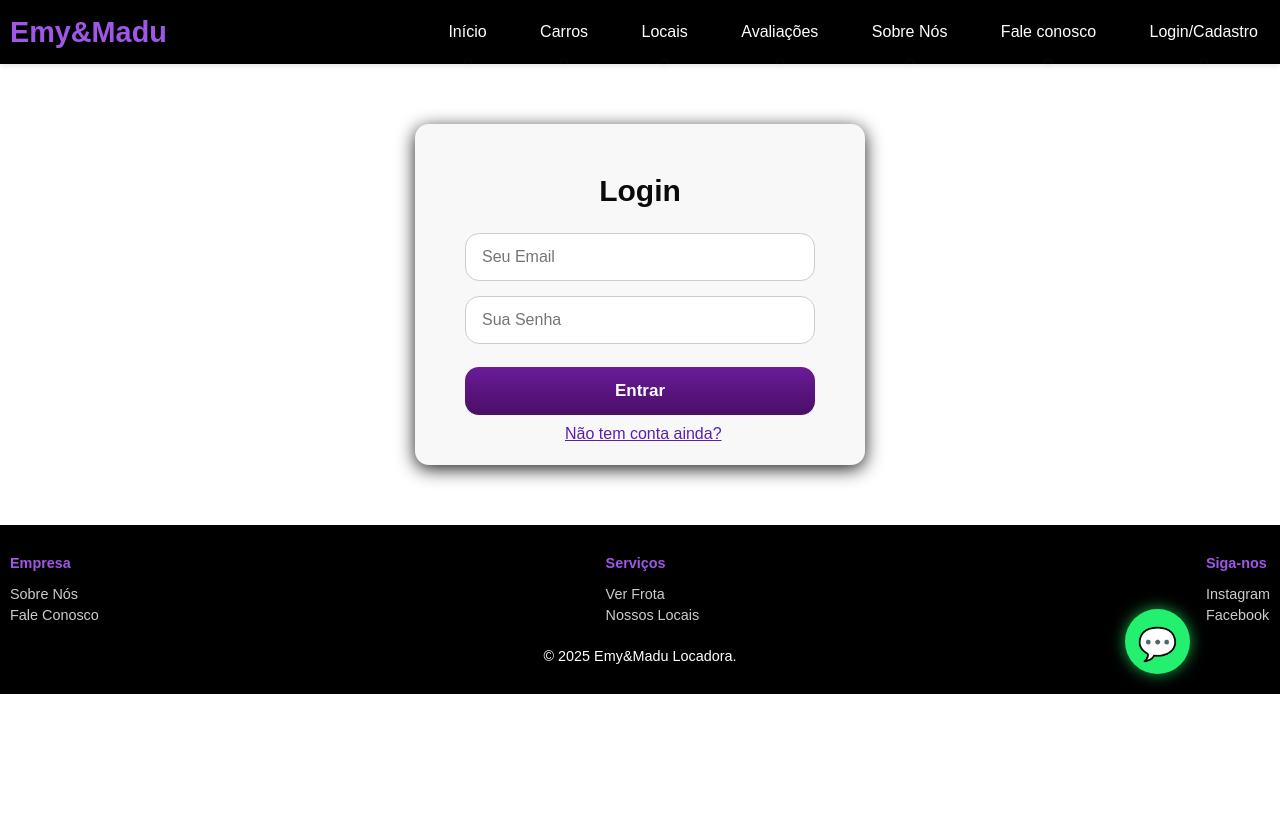
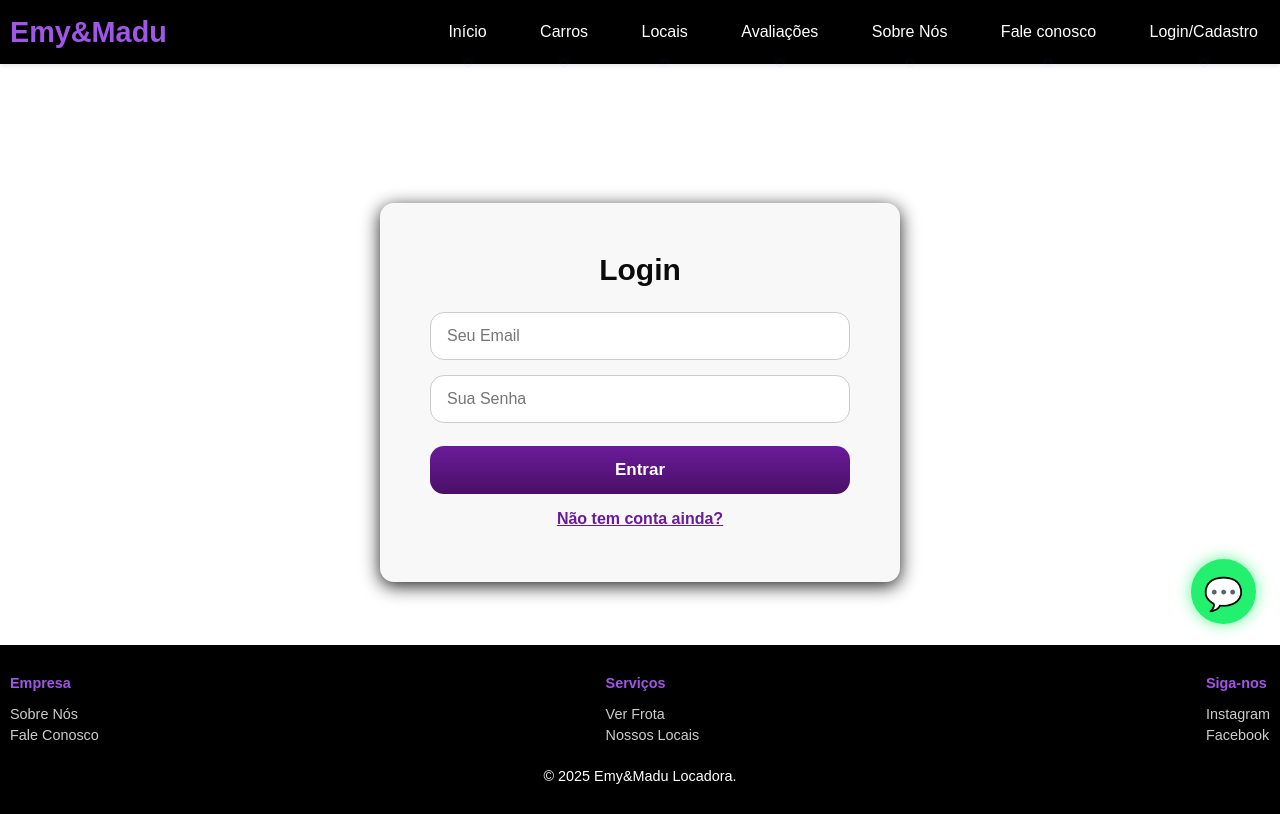
Before and after one commit to madu-fmc/Emy-Madu-aluguel-de-carros, a plain HTML site: page cadastro.html in a window 1280 px wide. Drawn offline with Linux system fonts and the light colour scheme.

Commit message:
fix: Botão do WhatsApp fixo no canto inferior da tela, acima do Footer, fixação do footer na parte inferior da tela

```diff
--- a/cadastro.html
+++ b/cadastro.html
@@ -23,6 +23,7 @@
         </div>
     </header>
 
+    <main class="login-wrapper">
      <section class="area-login">
     <h2 class="titulo-login">Login</h2>
 
@@ -35,6 +36,7 @@
     <a href="criarconta.html" class="bot">Não tem conta ainda?</a>
 
   </section>
+    </main>
 
   <section class="area-cadastro" style="display: none;">
     <h2 class="titulo-login">Cadastro</h2>
--- a/madusite.css
+++ b/madusite.css
@@ -35,6 +35,7 @@ body {
   background-color:rgb(255, 255, 255);
   margin: 0;
   padding: 0;
+  padding-bottom: calc(var(--footer-altura) + 30px);
 }
 
 /*animaçoes*/
@@ -882,6 +883,9 @@ color: var(--roxo);
   gap: 40px;
   padding: 70px 20px;
   background-color: #fff;
+  width: min(1100px, 92vw);
+  margin: clamp(40px, 8vh, 110px) auto;
+  justify-content: center;
 }
 
 
@@ -1045,15 +1049,25 @@ color: var(--roxo);
 
 
 /*login*/
+.login-wrapper {
+    display: flex;
+    justify-content: center;
+    align-items: center;
+    min-height: calc(100vh - var(--footer-altura) - 80px);
+    padding: clamp(70px, 12vh, 140px) 16px 40px;
+}
+
 .area-login {
     background-color: var(--cinza-claro);
     border-radius: var(--raio);
     box-shadow: 0 4px 18px rgba(0, 0, 0, 0.877);
-    width: 90%;
-    max-width: 450px;
-    margin: 60px auto;
+    width: min(520px, 92vw);
+    margin: 0 auto;
     padding: 50px 50px;
     text-align: center;
+    display: flex;
+    flex-direction: column;
+    align-items: center;
 }
 
 
@@ -1127,15 +1141,27 @@ color: var(--roxo);
 
 }
 
+.area-login .bot {
+    position: static;
+    margin-top: 16px;
+    margin-bottom: 4px;
+    color: var(--roxo);
+    font-weight: 600;
+}
+
 /*footer*/
 .main-footer {
     background-color: var(--cor-secundaria);
     color: white;
     padding: 30px 10px;
-    margin-top: 40px;
     font-size: 0.9em;
     width: 100%;
-
+    position: fixed;
+    bottom: 0;
+    left: 0;
+    right: 0;
+    z-index: 1000;
+    min-height: var(--footer-altura);
 }
 
 .footer-content {
@@ -1161,8 +1187,8 @@ color: var(--roxo);
 /*botao wpp*/
  .whatsapp-float {
     position: fixed;
-    margin-top: 90px;
-    right: 90px;
+    right: 24px;
+    bottom: calc(var(--footer-altura) + 64px);
     width: 65px;
     height: 65px;
     border-radius: 50%;
@@ -1194,8 +1220,8 @@ color: var(--roxo);
     .whatsapp-float {
         width: 55px;
         height: 55px;
-        bottom: 20px;
-        right: 20px;
+        bottom: calc(var(--footer-altura) + 48px);
+        right: 16px;
         line-height: 55px;
         font-size: 26px;
     }
@@ -1207,8 +1233,8 @@ color: var(--roxo);
     50% { transform: translateY(-6px); }
 }
 
-
-
 body{
   background-color:rgb(255, 255, 255);
+  padding-bottom: calc(var(--footer-altura) + 30px);
+  min-height: 100vh;
 }
```
